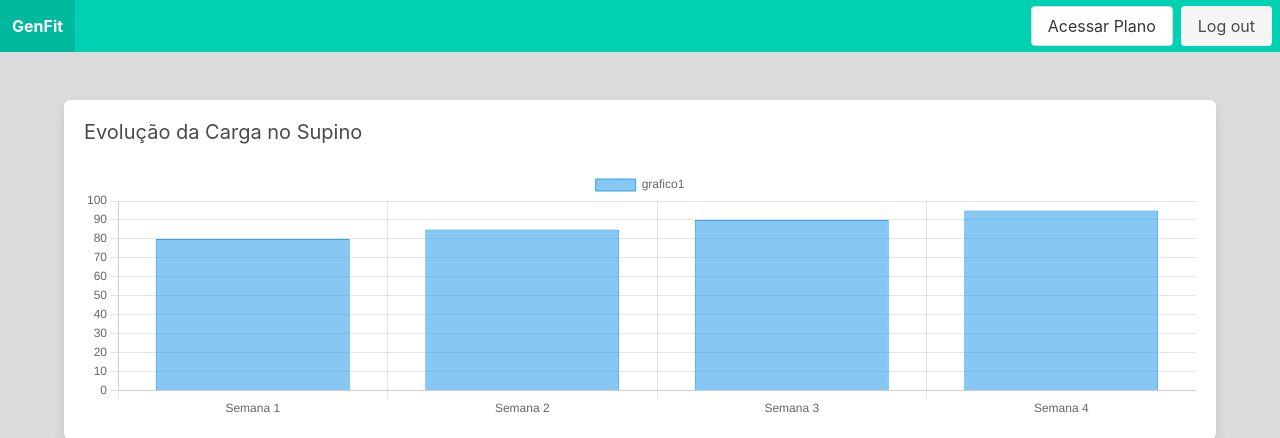
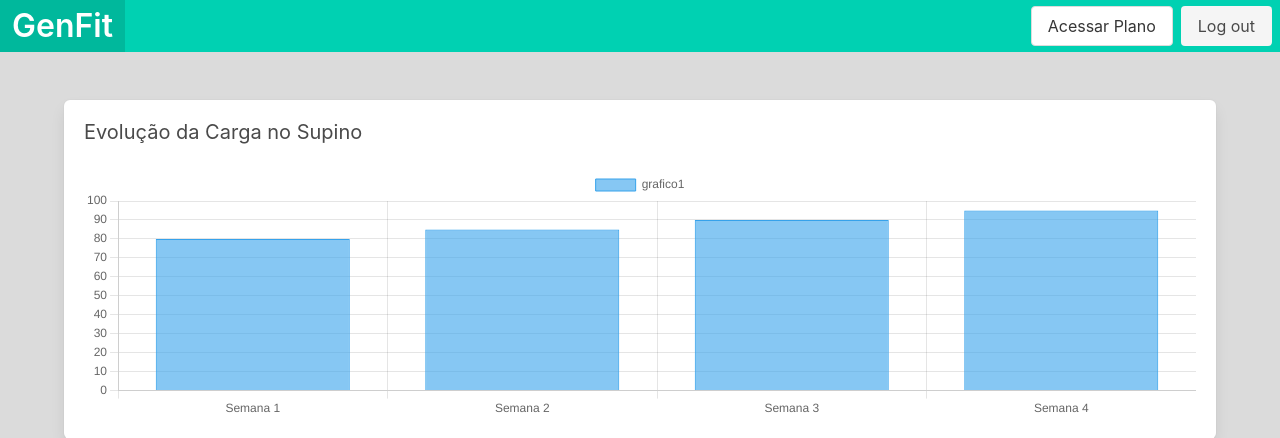
Before and after one commit to Gabriel-olimpio/genfit-app, a Flask app: page /dashboard in a window 1280 px wide. Shown: the top 438 px of the page. Run offline with Flask 3, Linux system fonts and the light colour scheme.

Commit message:
fix logo

```diff
--- a/templates/usuario_dashboard.html
+++ b/templates/usuario_dashboard.html
@@ -18,10 +18,10 @@
     <!-- Nav bar -->
     <nav class="navbar is-primary">
 
-        <div class="navbar-start">
-            <a class="navbar-item" href="{{ url_for('home') }}">
-                <strong>GenFit</strong>
-            </a>
+            <div class="navbar-brand">
+                <a class="navbar-item" href="{{ url_for('home') }}">
+                  <h1 class="title has-text-white">GenFit</h1>
+                </a>
         </div>
         <div class="navbar-end px-2">
             <div class="buttons">
```
Also changed, not shown: instance/meu_banco.db (added).
